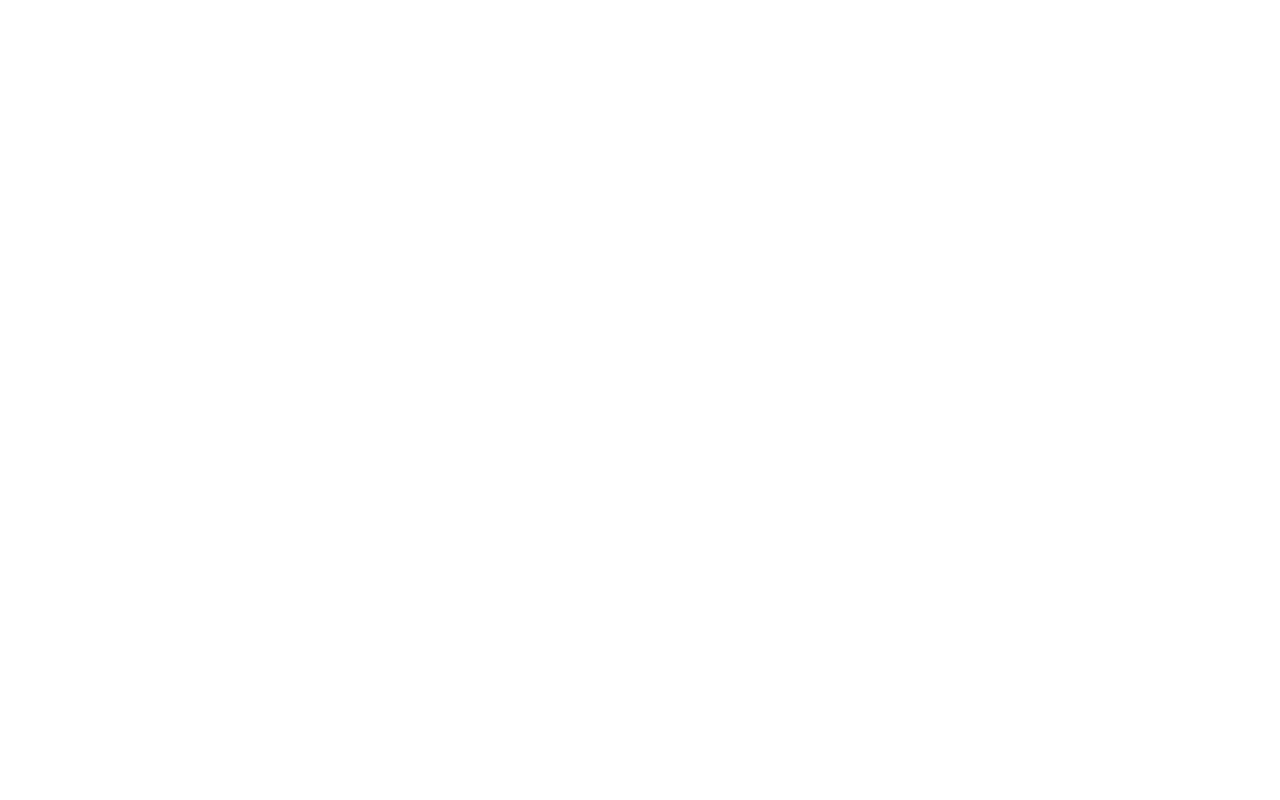
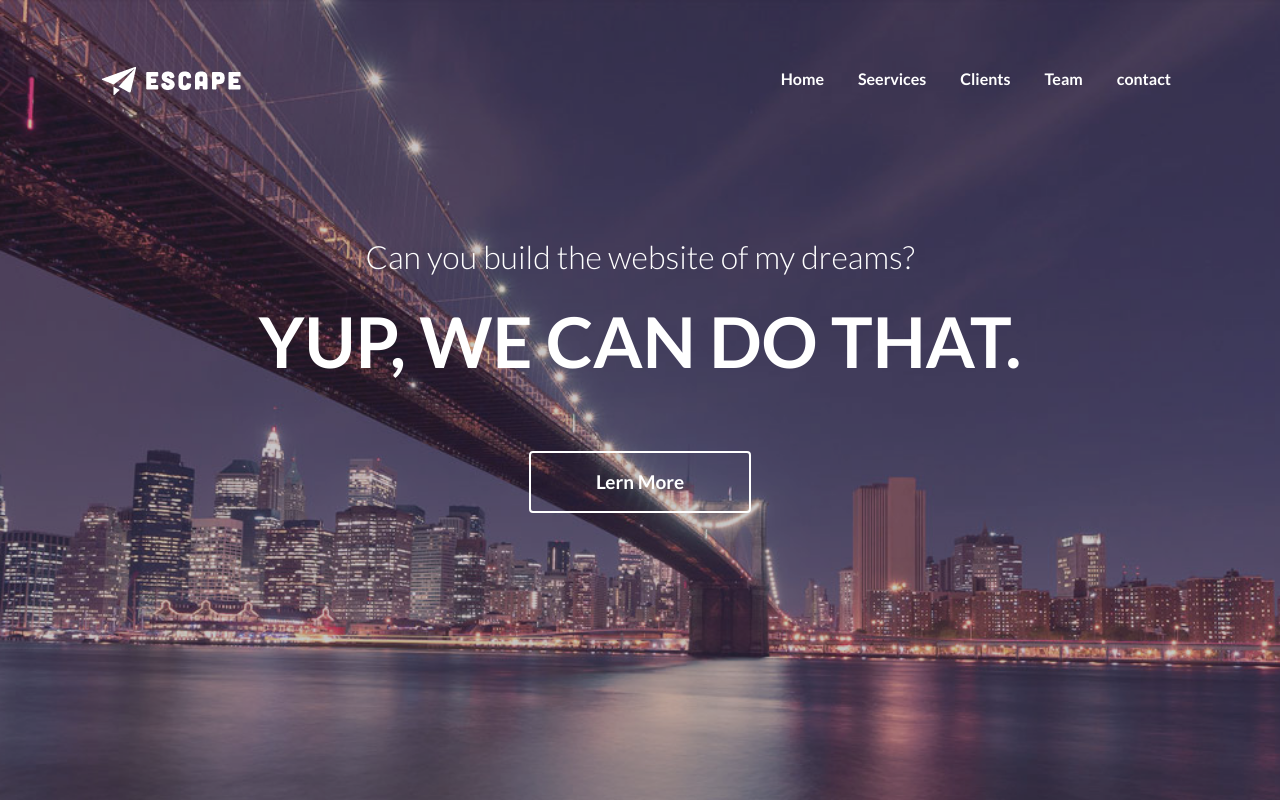
Before and after one commit to Nilu-das/escape, a plain HTML site: page index.html in a window 1280 px wide. Drawn offline with Linux system fonts and the light colour scheme.

Commit message:
project header and nav bar part done

```diff
--- a/css/style.css
+++ b/css/style.css
@@ -0,0 +1,83 @@
+body {
+    margin: 0;
+    padding: 0;
+}
+
+* {
+    font-family: 'Lato', sans-serif;
+}
+
+
+/* header area start */
+
+#header-area {
+    background-image: url(../img/bg.jpg);
+    background-repeat: no-repeat;
+    background-size: cover;
+    background-position: center;
+    height: 100vh;
+    padding: 50px 0 100px 0;
+    position: relative;
+}
+
+#header-area:after {
+    position: absolute;
+    content: '';
+    width: 100%;
+    height: 100%;
+    top: 0;
+    left: 0;
+    background: rgba(73, 73, 73, 0.3);
+}
+
+nav {
+    z-index: 100;
+}
+
+.menu ul li a {
+    font-size: 16px;
+    color: #ffffff !important;
+    font-weight: 700;
+    margin-left: 6px;
+}
+
+.menu ul li {
+    padding-left: 12px;
+}
+
+.header-content {
+    padding-top: 130px;
+    color: #ffffff !important;
+    position: relative;
+    z-index: 100;
+}
+
+.header-content h4 {
+    font-size: 32px;
+    font-weight: 300;
+    padding-bottom: 14px;
+}
+
+.header-content h2 {
+    font-size: 70px;
+    font-weight: 700;
+    text-transform: uppercase;
+    padding-bottom: 60px;
+}
+
+.btn-custome {
+    padding: 15px 65px;
+    border: 2px solid #fff;
+    color: #fff;
+    text-transform: capitalize;
+    font-weight: 700;
+    font-size: 19px;
+}
+
+.btn-custome:hover {
+    background: #ffffff;
+    color: #101010;
+}
+
+
+/* header area end */
--- a/index.html
+++ b/index.html
@@ -4,8 +4,9 @@
 <head>
     <meta charset="utf-8">
     <meta name="viewport" content="width=device-width, initial-scale=1.0">
-    <title></title>
+    <title>Escape Project</title>
     <!--    google font area start-->
+    <link href="https://fonts.googleapis.com/css2?family=Lato:wght@300;400;700;900&display=swap" rel="stylesheet">
     <!--    google font area end-->
     <link rel="stylesheet" href="css/bootstrap.min.css">
     <link rel="stylesheet" href="css/all.min.css">
@@ -14,7 +15,55 @@
 </head>
 
 <body>
+    <!-- header and nav bar start -->
+    <header id="header-area">
+        <div class="container">
+            <div class="row">
+                <div class="col-xl-12 col-lg-12">
+                    <nav class="navbar navbar-expand-lg navbar-light">
+                        <a class="navbar-brand" href="#">
+                            <!-- its for brand image -->
+                            <img src="img/logo.png" alt="Your brand image not found" class="img-fluid">
+                        </a>
+                        <button class="navbar-toggler" type="button" data-toggle="collapse" data-target="#navbarNav" aria-controls="navbarNav" aria-expanded="false" aria-label="Toggle navigation">
+                      <span class="navbar-toggler-icon"></span>
+                    </button>
+                        <div class="collapse navbar-collapse menu" id="navbarNav">
+                            <ul class="navbar-nav ml-auto">
+                                <li class="nav-item active">
+                                    <a class="nav-link" href="#">Home <span class="sr-only">(current)</span></a>
+                                </li>
+                                <li class="nav-item">
+                                    <a class="nav-link" href="#">Seervices</a>
+                                </li>
+                                <li class="nav-item">
+                                    <a class="nav-link" href="#">Clients</a>
+                                </li>
+                                <li class="nav-item">
+                                    <a class="nav-link" href="#">Team</a>
+                                </li>
+                                <li class="nav-item">
+                                    <a class="nav-link" href="#">contact</a>
+                                </li>
 
+                            </ul>
+                        </div>
+                    </nav>
+                </div>
+            </div>
+            <div class="row">
+                <div class="col-xl-12">
+                    <div class="header-content text-center">
+                        <h4>Can you build the website of my dreams?</h4>
+                        <h2>Yup, we can do that.</h2>
+                        <button type="submit" class="btn btn-custome">lern more</button>
+                    </div>
+                </div>
+            </div>
+        </div>
+    </header>
+    <!-- header and nav bar end -->
+    <!-- service -->
     <script src="js/jquery-2.2.4.min.js"></script>
     <script src="js/bootstrap.min.js"></script>
     <script src="js/fontawesome.min.js"></script>
```
